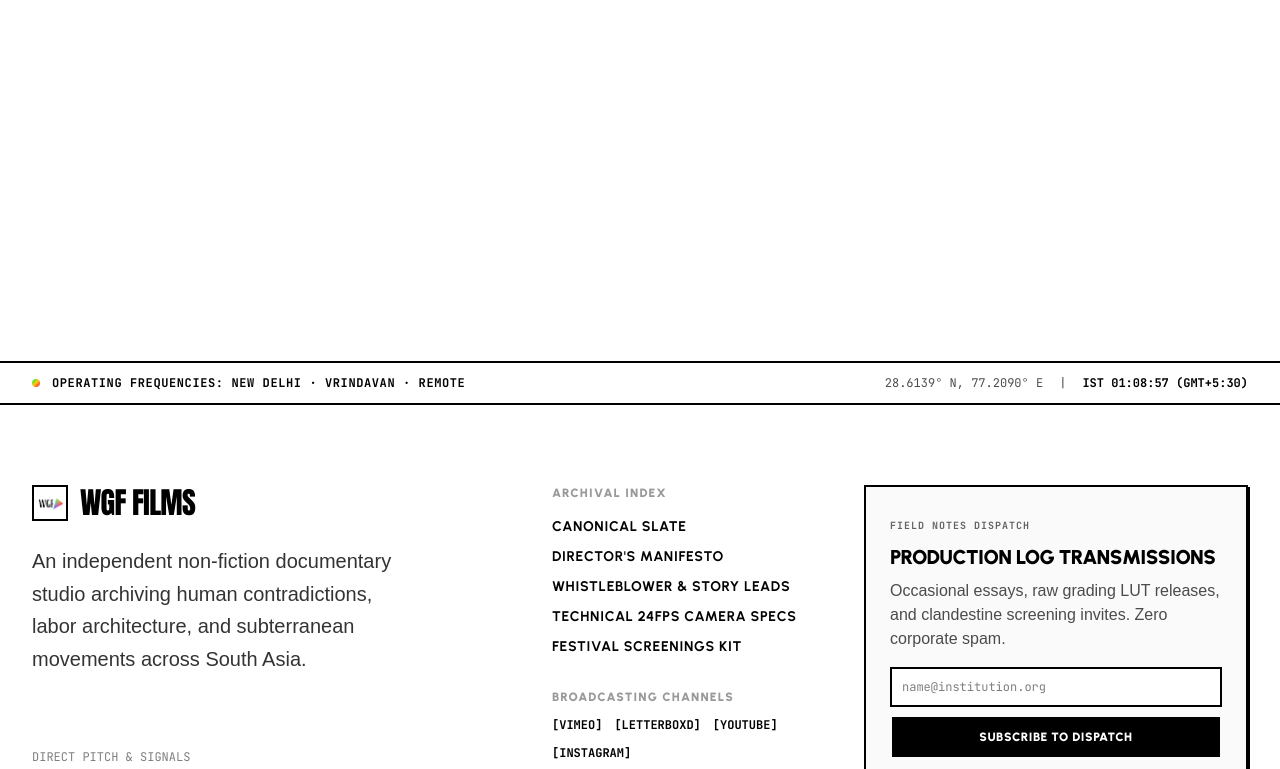
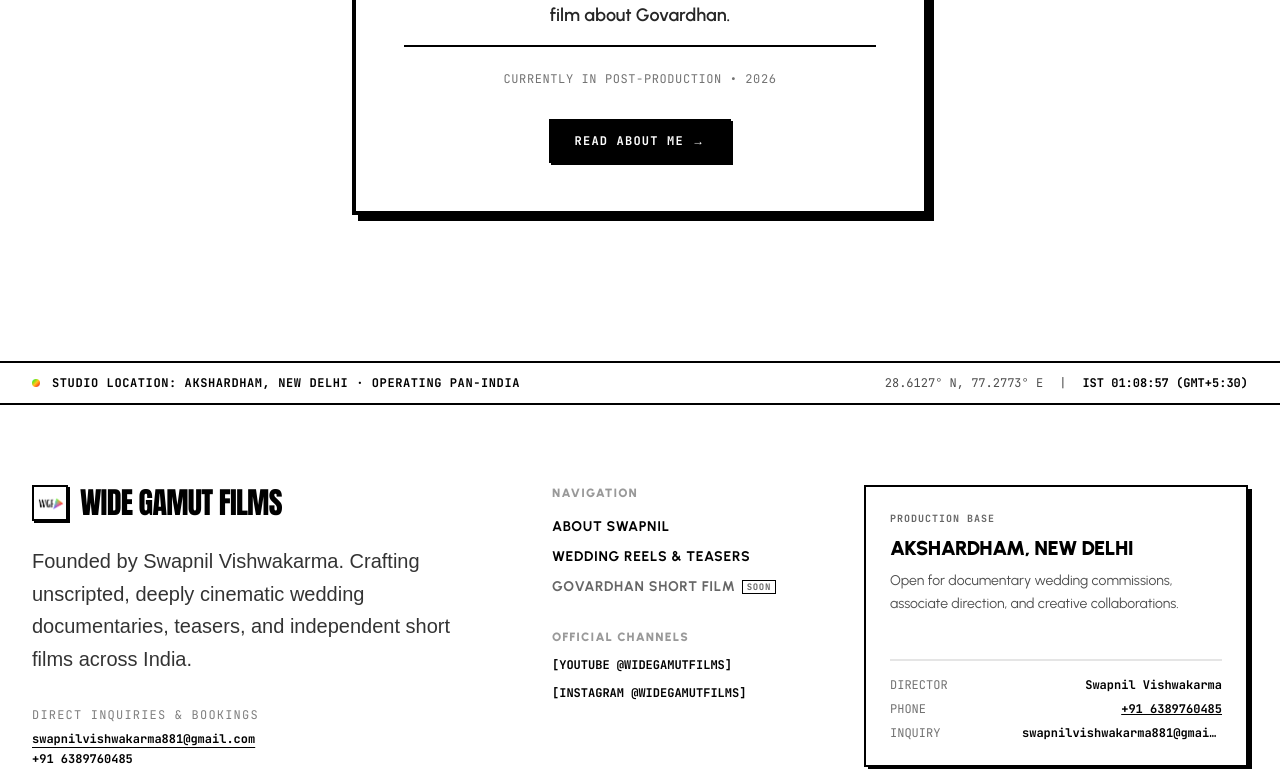
Before and after one commit to xxo-swap/widegamutfilms, a Next.js app: page /coming-soon in a window 1280 px wide. Before the commit this address had no page. Shown: the part 505-1274 px from the top of the page. Built offline with nearby package versions, Linux system fonts and the light colour scheme; a web font is replaced by a local one.

Commit message:
Add comming soonbanner except about

```diff
--- /dev/null
+++ b/app/coming-soon/page.tsx
@@ -0,0 +1,37 @@
+import Link from "next/link";
+
+export default function ComingSoonPage() {
+  return (
+    <main className="min-h-screen bg-[var(--color-bg-white)] text-[var(--color-foreground)] flex items-center justify-center p-6 antialiased">
+      <div className="w-full max-w-xl border-4 border-black bg-white p-8 sm:p-12 shadow-[var(--shadow-brutal-lg)] text-center space-y-6">
+        <div className="inline-block border-2 border-black bg-white px-3 py-1 font-[family-name:var(--font-mono)] text-xs uppercase tracking-widest shadow-[var(--shadow-brutal-sm)]">
+          <span className="text-red-500 mr-2">●</span>Under Production
+        </div>
+
+        <h1 className="font-[family-name:var(--font-heading)] text-5xl sm:text-6xl uppercase tracking-tight leading-none">
+          Wide Gamut <br />
+          <span className="text-prism">Films</span>
+        </h1>
+
+        <div className="border-t-2 border-b-2 border-black py-4">
+          <p className="font-[family-name:var(--font-subHeading)] font-semibold text-lg text-neutral-800">
+            We are working on the website. Soon we will drop a short film about Govardhan.
+          </p>
+        </div>
+
+        <p className="font-[family-name:var(--font-mono)] text-xs text-neutral-500 uppercase tracking-wider">
+          Currently in post-production • 2026
+        </p>
+
+        <div className="pt-2">
+          <Link
+            href="/about"
+            className="inline-block border-2 border-black bg-black text-white px-6 py-3 font-[family-name:var(--font-mono)] text-xs uppercase tracking-widest font-bold shadow-[var(--shadow-brutal-sm)] hover:bg-neutral-800 transition-all"
+          >
+            Read About Me &rarr;
+          </Link>
+        </div>
+      </div>
+    </main>
+  );
+}
--- a/components/Footer.tsx
+++ b/components/Footer.tsx
@@ -6,8 +6,6 @@
 
 export default function Footer() {
   const [istTime, setIstTime] = useState("");
-  const [newsletterEmail, setNewsletterEmail] = useState("");
-  const [isSubscribed, setIsSubscribed] = useState(false);
 
   // Live IST Clock
   useEffect(() => {
@@ -32,14 +30,6 @@
     window.scrollTo({ top: 0, behavior: "smooth" });
   };
 
-  const handleSubscribe = (e: React.FormEvent) => {
-    e.preventDefault();
-    if (newsletterEmail) {
-      setIsSubscribed(true);
-      setNewsletterEmail("");
-    }
-  };
-
   return (
     <footer className="border-t-2 border-[var(--color-foreground)] bg-[var(--color-bg-white)] text-[var(--color-foreground)]">
       {/* Top Bar: Regional Coordinates & Live Clock */}
@@ -48,11 +38,11 @@
           <div className="flex items-center gap-3">
             <span className="h-2 w-2 rounded-full bg-prism animate-pulse" />
             <span className="font-bold uppercase tracking-wider">
-              OPERATING FREQUENCIES: NEW DELHI · VRINDAVAN · REMOTE
+              STUDIO LOCATION: AKSHARDHAM, NEW DELHI · OPERATING PAN-INDIA
             </span>
           </div>
           <div className="flex items-center gap-4 text-[var(--color-foreground)]/70">
-            <span>28.6139° N, 77.2090° E</span>
+            <span>28.6127° N, 77.2773° E</span>
             <span>|</span>
             <span className="font-bold text-[var(--color-foreground)]">
               IST {istTime || "00:00:00"} (GMT+5:30)
@@ -64,169 +54,151 @@
       {/* Main Grid Content */}
       <div className="mx-auto max-w-7xl px-4 py-16 md:px-8 lg:py-20">
         <div className="grid grid-cols-1 gap-12 lg:grid-cols-12 lg:gap-8">
-          {/* Brand & Studio Brief (5 Cols) */}
+          {/* Brand & Identity (5 Cols) */}
           <div className="lg:col-span-5 flex flex-col justify-between">
             <div>
               <div className="flex items-center gap-3">
-                <div className="relative h-9 w-9 border-2 border-[var(--color-foreground)] bg-bg-white">
+                <div className="relative h-9 w-9 border-2 border-[var(--color-foreground)] bg-white shadow-[var(--shadow-brutal-sm)]">
                   <Image
                     src="/brand/darkLogo.png"
-                    alt="WGF Logo"
+                    alt="Wide Gamut Films Logo"
                     fill
                     className="object-contain p-0.5"
                   />
                 </div>
                 <span className="font-[family-name:var(--font-heading)] text-3xl uppercase tracking-tight">
-                  WGF FILMS
+                  WIDE GAMUT FILMS
                 </span>
               </div>
 
-              <p className="mt-6 max-w-sm font-[family-name:var(--font-body)] text-xl leading-relaxed text-[var(--color-foreground)]/80">
-                An independent non-fiction documentary studio archiving human
-                contradictions, labor architecture, and subterranean movements
-                across South Asia.
+              <p className="mt-6 max-w-md font-[family-name:var(--font-body)] text-xl leading-relaxed text-[var(--color-foreground)]/80">
+                Founded by Swapnil Vishwakarma. Crafting unscripted, deeply
+                cinematic wedding documentaries, teasers, and independent short
+                films across India.
               </p>
             </div>
 
             {/* Direct Contact Signal */}
-            <div className="mt-8 font-[family-name:var(--font-mono)] text-xs">
-              <span className="text-[var(--color-foreground)]/50 uppercase block mb-1">
-                Direct Pitch & Signals
+            <div className="mt-8 space-y-1 font-[family-name:var(--font-mono)] text-xs">
+              <span className="text-[var(--color-foreground)]/50 uppercase block mb-2 tracking-widest">
+                Direct Inquiries &amp; Bookings
               </span>
+              <div>
                 <a
-                href="mailto:contact@wgffilms.in"
+                  href="mailto:swapnilvishwakarma881@gmail.com"
                   className="font-bold text-[var(--color-foreground)] underline underline-offset-4 hover:opacity-70 transition-opacity"
                 >
-                contact@wgffilms.in
+                  swapnilvishwakarma881@gmail.com
+                </a>
+              </div>
+              <div>
+                <a
+                  href="tel:+916389760485"
+                  className="font-bold text-[var(--color-foreground)] hover:underline"
+                >
+                  +91 6389760485
                 </a>
               </div>
             </div>
+          </div>
 
-          {/* Navigation & Sections (3 Cols) */}
+          {/* Quick Navigation (3 Cols) */}
           <div className="lg:col-span-3">
             <h4 className="font-[family-name:var(--font-subHeading)] text-xs font-black uppercase tracking-widest text-[var(--color-foreground)]/40 mb-4">
-              Archival Index
+              Navigation
             </h4>
             <ul className="space-y-2.5 font-[family-name:var(--font-subHeading)] text-sm font-bold uppercase tracking-wider">
               <li>
-                <a href="#films" className="hover:underline underline-offset-4">
-                  Canonical Slate
-                </a>
+                <Link href="/about" className="hover:underline underline-offset-4">
+                  About Swapnil
+                </Link>
               </li>
               <li>
-                <a href="#manifesto" className="hover:underline underline-offset-4">
-                  Director&apos;s Manifesto
-                </a>
+                <Link href="/about#portfolio" className="hover:underline underline-offset-4">
+                  Wedding Reels &amp; Teasers
+                </Link>
               </li>
               <li>
-                <a href="#pitch" className="hover:underline underline-offset-4">
-                  Whistleblower & Story Leads
-                </a>
-              </li>
-              <li>
-                <a href="#specs" className="hover:underline underline-offset-4">
-                  Technical 24FPS Camera Specs
-                </a>
-              </li>
-              <li>
-                <a href="#press" className="hover:underline underline-offset-4">
-                  Festival Screenings Kit
-                </a>
+                <span className="inline-flex items-center gap-1.5 text-[var(--color-foreground)]/60">
+                  Govardhan Short Film
+                  <span className="border border-black px-1 py-0.2 text-[9px] font-mono">
+                    SOON
+                  </span>
+                </span>
               </li>
             </ul>
 
             <h4 className="mt-8 font-[family-name:var(--font-subHeading)] text-xs font-black uppercase tracking-widest text-[var(--color-foreground)]/40 mb-3">
-              Broadcasting Channels
+              Official Channels
             </h4>
             <ul className="flex flex-wrap gap-3 font-[family-name:var(--font-mono)] text-xs font-bold uppercase">
               <li>
                 <a
-                  href="https://vimeo.com"
+                  href="https://www.youtube.com/@widegamutfilms"
                   target="_blank"
-                  rel="noreferrer"
+                  rel="noopener noreferrer"
                   className="hover:underline underline-offset-2"
                 >
-                  [Vimeo]
+                  [YouTube @widegamutfilms]
                 </a>
               </li>
               <li>
                 <a
-                  href="https://letterboxd.com"
+                  href="https://www.instagram.com/widegamutfilms/"
                   target="_blank"
-                  rel="noreferrer"
+                  rel="noopener noreferrer"
                   className="hover:underline underline-offset-2"
                 >
-                  [Letterboxd]
-                </a>
-              </li>
-              <li>
-                <a
-                  href="https://youtube.com"
-                  target="_blank"
-                  rel="noreferrer"
-                  className="hover:underline underline-offset-2"
-                >
-                  [YouTube]
-                </a>
-              </li>
-              <li>
-                <a
-                  href="https://instagram.com"
-                  target="_blank"
-                  rel="noreferrer"
-                  className="hover:underline underline-offset-2"
-                >
-                  [Instagram]
+                  [Instagram @widegamutfilms]
                 </a>
               </li>
             </ul>
           </div>
 
-          {/* Archival Dispatch / Newsletter (4 Cols) */}
-          <div className="lg:col-span-4 border-2 border-[var(--color-foreground)] bg-neutral-50 p-6 shadow-brutal-sm">
-            <span className="font-[family-name:var(--font-mono)] text-[10px] font-bold uppercase tracking-widest text-[var(--color-foreground)]/60">
-              FIELD NOTES DISPATCH
+          {/* Studio Office & Production Base Card (4 Cols) */}
+          <div className="lg:col-span-4 border-2 border-[var(--color-foreground)] bg-white p-6 shadow-[var(--shadow-brutal)] flex flex-col justify-between">
+            <div>
+              <span className="font-[family-name:var(--font-mono)] text-[10px] font-bold uppercase tracking-widest text-[var(--color-foreground)]/60 block">
+                PRODUCTION BASE
               </span>
               <h3 className="mt-2 font-[family-name:var(--font-subHeading)] text-xl font-black uppercase tracking-tight">
-              Production Log Transmissions
+                Akshardham, New Delhi
               </h3>
-            <p className="mt-2 font-[family-name:var(--font-body)] text-base text-[var(--color-foreground)]/70 leading-normal">
-              Occasional essays, raw grading LUT releases, and clandestine screening invites. Zero corporate spam.
+              <p className="mt-2 font-[family-name:var(--font-subHeading)] text-sm text-[var(--color-foreground)]/70 leading-relaxed">
+                Open for documentary wedding commissions, associate direction, and
+                creative collaborations.
               </p>
+            </div>
 
-            {isSubscribed ? (
-              <div className="mt-4 border border-[var(--color-foreground)] bg-white p-3 font-[family-name:var(--font-mono)] text-xs font-bold text-black">
-                ✓ SIGNAL REGISTERED. YOU ARE ON THE DIRECT DOCKET.
+            <div className="mt-6 border-t-2 border-black/10 pt-4 flex flex-col gap-2 font-[family-name:var(--font-mono)] text-xs">
+              <div className="flex justify-between items-center">
+                <span className="text-neutral-500">DIRECTOR</span>
+                <span className="font-bold">Swapnil Vishwakarma</span>
               </div>
-            ) : (
-              <form onSubmit={handleSubscribe} className="mt-4 flex flex-col gap-2">
-                <input
-                  type="email"
-                  required
-                  value={newsletterEmail}
-                  onChange={(e) => setNewsletterEmail(e.target.value)}
-                  placeholder="name@institution.org"
-                  className="w-full border-2 border-[var(--color-foreground)] bg-white p-2.5 font-[family-name:var(--font-mono)] text-xs text-[var(--color-foreground)] outline-none focus:ring-1 focus:ring-black"
-                />
-                <button
-                  type="submit"
-                  className="group relative block p-[2px] transition-transform active:translate-x-[1px] active:translate-y-[1px]"
+              <div className="flex justify-between items-center">
+                <span className="text-neutral-500">PHONE</span>
+                <a href="tel:+916389760485" className="font-bold underline">
+                  +91 6389760485
+                </a>
+              </div>
+              <div className="flex justify-between items-center">
+                <span className="text-neutral-500">INQUIRY</span>
+                <a
+                  href="mailto:swapnilvishwakarma881@gmail.com"
+                  className="font-bold truncate max-w-[200px] hover:underline"
                 >
-                  <div className="absolute inset-0 bg-prism opacity-0 transition-opacity duration-200 group-hover:opacity-100" />
-                  <span className="relative block border-2 border-[var(--color-foreground)] bg-[var(--color-foreground)] py-2.5 text-center font-[family-name:var(--font-subHeading)] text-xs font-black uppercase tracking-wider text-[var(--color-bg-white)] transition-colors group-hover:bg-[var(--color-bg-white)] group-hover:text-[var(--color-foreground)]">
-                    Subscribe to Dispatch
-                  </span>
-                </button>
-              </form>
-            )}
+                  swapnilvishwakarma881@gmail.com
+                </a>
+              </div>
+            </div>
           </div>
         </div>
       </div>
 
       {/* Massive Typographic Watermark */}
       <div className="overflow-hidden border-t-2 border-[var(--color-foreground)] select-none">
-        <h2 className="font-[family-name:var(--font-heading)] text-[14vw] font-black uppercase leading-none tracking-tighter text-black/5 whitespace-nowrap text-center -my-2">
-          WGF DOCUMENTARY FILMS
+        <h2 className="font-[family-name:var(--font-heading)] text-[13vw] font-black uppercase leading-none tracking-tighter text-black/5 whitespace-nowrap text-center -my-2">
+          WIDE GAMUT FILMS
         </h2>
       </div>
 
@@ -236,13 +208,13 @@
           <div className="flex items-center gap-2">
             <span className="h-1.5 w-1.5 rounded-full bg-prism" />
             <span className="text-[var(--color-foreground)]/70">
-              © {new Date().getFullYear()} WGF NON-FICTION MEDIA · ALL RIGHTS ARCHIVED
+              © {new Date().getFullYear()} WIDE GAMUT FILMS · SWAPNIL VISHWAKARMA · ALL RIGHTS RESERVED
             </span>
           </div>
 
           <div className="flex items-center gap-6">
             <span className="text-[var(--color-foreground)]/40 hidden sm:inline">
-              ENCODED: 4K PRORES 422 HQ / DCI-P3
+              DELHI · VRINDAVAN
             </span>
             <button
               onClick={scrollToTop}
--- /dev/null
+++ b/middleware.ts
@@ -0,0 +1,42 @@
+import { NextResponse, type NextRequest } from "next/server";
+
+export function middleware(request: NextRequest) {
+  const { pathname } = request.nextUrl;
+
+  // 1. Allow internal Next.js assets, API routes, and static files
+  if (
+    pathname.startsWith("/_next") ||
+    pathname.startsWith("/api") ||
+    pathname.startsWith("/favicon.ico") ||
+    pathname.includes(".")
+  ) {
+    return NextResponse.next();
+  }
+
+  // 2. Allow the /about route
+  if (pathname === "/about" || pathname.startsWith("/about/")) {
+    return NextResponse.next();
+  }
+
+  // 3. Allow the coming-soon page itself so it does not loop
+  if (pathname === "/coming-soon") {
+    return NextResponse.next();
+  }
+
+  // 4. Redirect every other route to /coming-soon
+  const url = request.nextUrl.clone();
+  url.pathname = "/coming-soon";
+  return NextResponse.redirect(url);
+}
+
+export const config = {
+  matcher: [
+    /*
+     * Match all request paths except:
+     * - _next/static (static files)
+     * - _next/image (image optimization files)
+     * - favicon.ico (favicon file)
+     */
+    "/((?!_next/static|_next/image|favicon.ico).*)",
+  ],
+};
```
Lines whose indentation alone changed are shown as unchanged.
